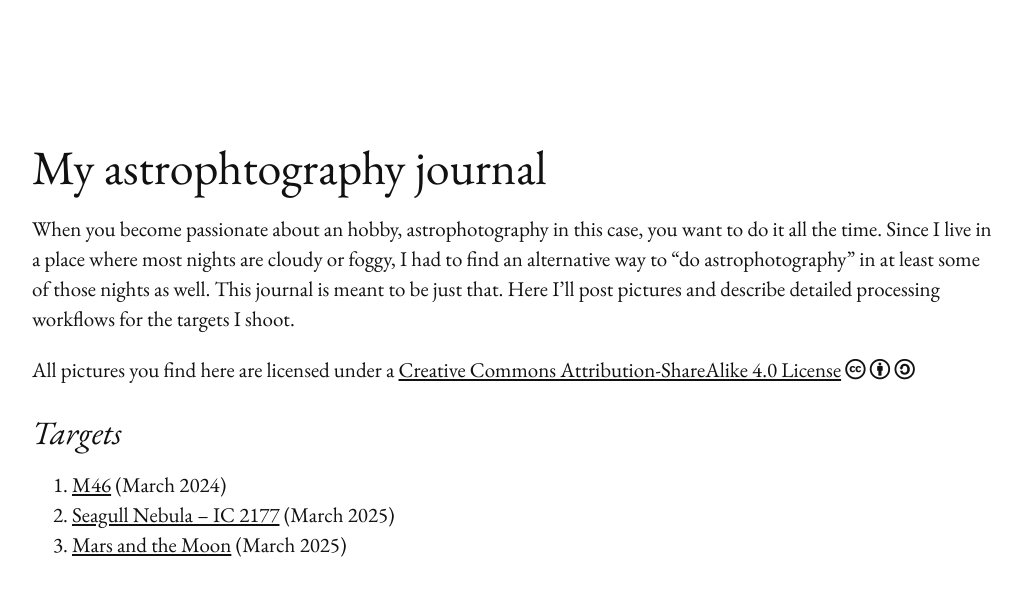
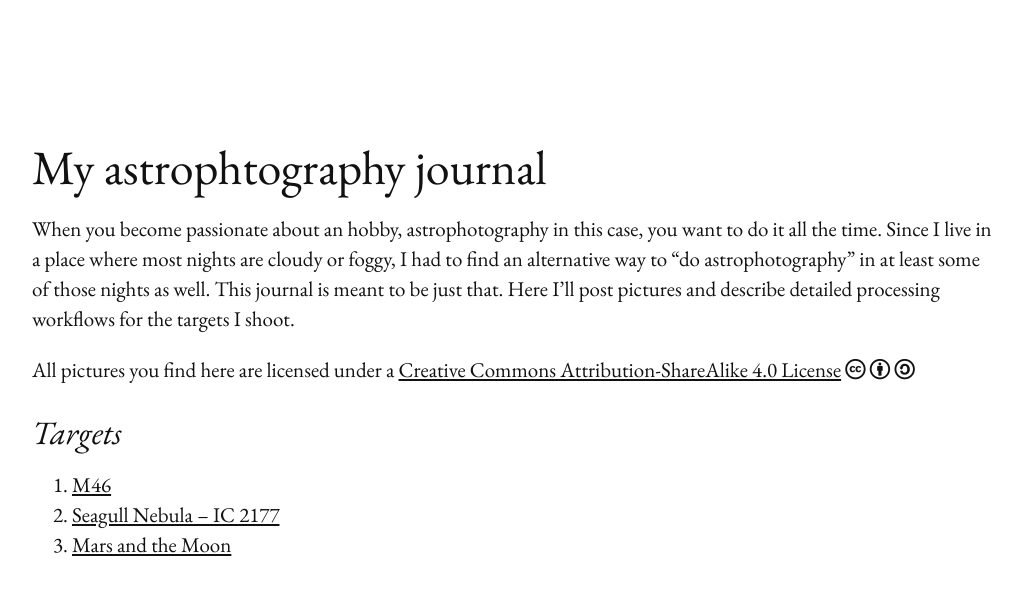
Before and after one commit to boystrange/astro, a Jekyll site: the page built from index.md, in a window 1280 px wide. Shown: the top 596 px of the page, without its empty margins (128-1149 px from the left). Built offline with Jekyll 4.4.1, drawn with Linux system fonts in a browser that asks for light colours; our own code applies the rules of GitHub Pages for plain Markdown files.

Commit message:
cleanup index

```diff
--- a/index.md
+++ b/index.md
@@ -15,6 +15,6 @@
 
 ## Targets
 
-1. [M46](2024-M46/index) (March 2024)
-2. [Seagull Nebula -- IC 2177](2025-seagull-nebula/index.md) (March 2025)
-3. [Mars and the Moon](2025-moon-mars/index.md) (March 2025)
+1. [M46](2024-M46/index)
+2. [Seagull Nebula -- IC 2177](2025-seagull-nebula/index)
+3. [Mars and the Moon](2025-moon-mars/index)
```
